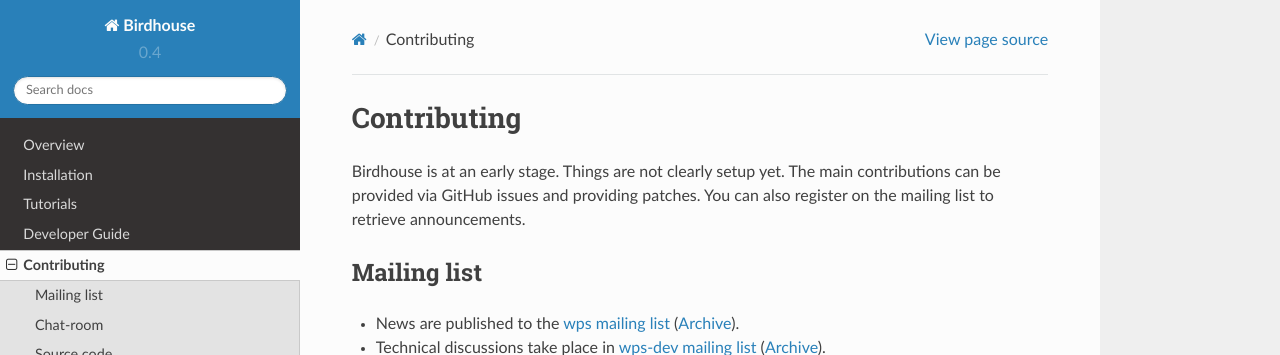
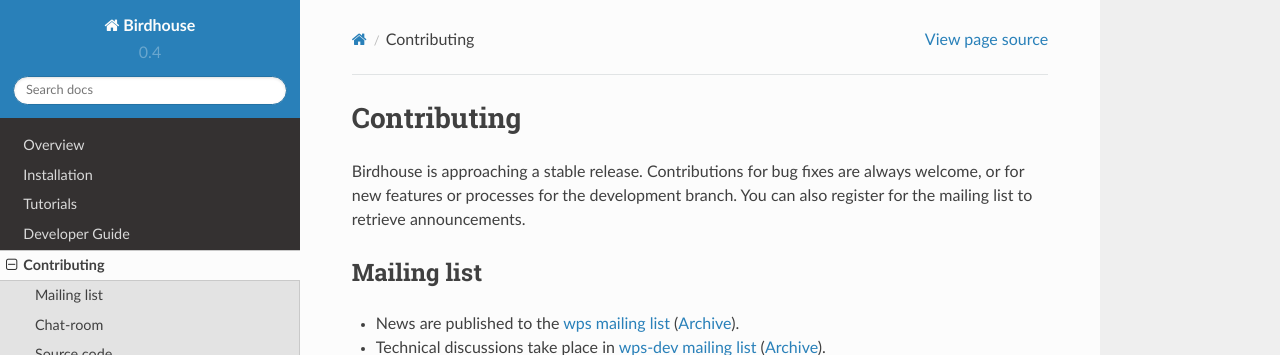
Before and after one commit to bird-house/birdhouse-docs, a Sphinx documentation site: the page built from docs/source/contributing.rst, in a window 1280 px wide and 900 px high. Shown: the top 355 px of the window. Built offline with Sphinx 7.4.7 and the Read the Docs theme 2.0.0, drawn with Linux system fonts in a browser that asks for light colours.

Commit message:
Update contributing.rst

```diff
--- a/docs/source/contributing.rst
+++ b/docs/source/contributing.rst
@@ -3,9 +3,8 @@
 Contributing
 ============
 
-Birdhouse is at an early stage. Things are not clearly setup yet.
-The main contributions can be provided via GitHub issues and providing patches.
-You can also register on the mailing list to retrieve announcements.
+Birdhouse is approaching a stable release. Contributions for bug fixes are always welcome, or for new features or processes for the development branch.
+You can also register for the mailing list to retrieve announcements.
 
 
 Mailing list
```
